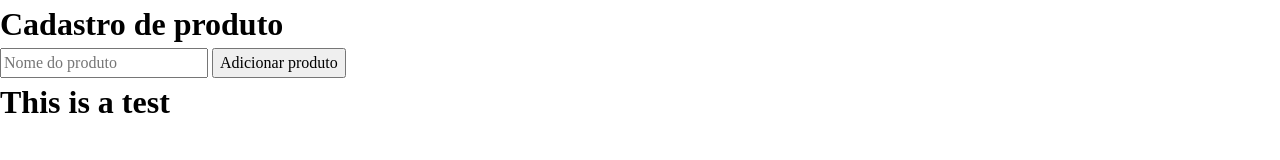
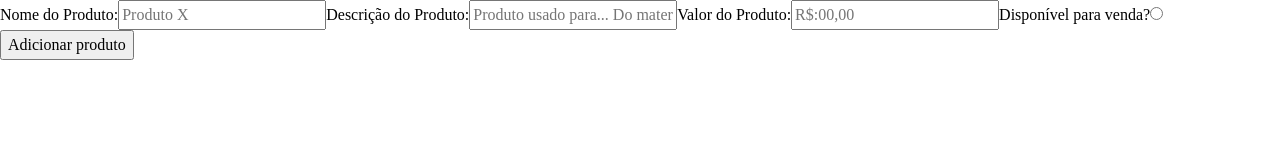
Before and after one commit to Lucas-AVS/product-list, a website built with webpack: page dist/index.html in a window 1280 px wide. Built offline with nearby package versions, Linux system fonts and the light colour scheme.

Commit message:
refactor: replace static HTML form with dynamic creation using JS

```diff
--- a/src/index.js
+++ b/src/index.js
@@ -2,7 +2,68 @@ import "./style.css";
 
 const content = document.querySelector(".product-container");
 
-const test = document.createElement("h1");
-test.textContent = "This is a test";
+// Nome do Produto
+const nameLabel = document.createElement("label");
+nameLabel.textContent = "Nome do Produto:";
+nameLabel.htmlFor = "name-input";
 
-content.appendChild(test);
+const nameInput = document.createElement("input");
+nameInput.className = "name-input";
+nameInput.id = "name-input";
+nameInput.placeholder = "Produto X";
+
+// Descrição do Produto
+const descriptionLabel = document.createElement("label");
+descriptionLabel.textContent = "Descrição do Produto:";
+descriptionLabel.htmlFor = "description-input";
+
+const descriptionInput = document.createElement("input");
+descriptionInput.className = "description-input";
+descriptionInput.id = "description-input";
+descriptionInput.placeholder = "Produto usado para... Do material... Na cor...";
+
+// Valor do Produto
+const valueLabel = document.createElement("label");
+valueLabel.textContent = "Valor do Produto:";
+valueLabel.htmlFor = "value-input";
+
+const valueInput = document.createElement("input");
+valueInput.className = "value-input";
+valueInput.id = "value-input";
+valueInput.placeholder = "R$:00,00";
+
+// Disponível para Venda
+const availableLabel = document.createElement("label");
+availableLabel.textContent = "Disponível para venda?";
+availableLabel.htmlFor = "available-input";
+
+const availableInput = document.createElement("input");
+availableInput.className = "available-input";
+availableInput.id = "available-input";
+availableInput.type = "radio";
+
+// Botão de Adicionar Produto
+const newProductBtn = document.createElement("button");
+newProductBtn.className = "new-product-button";
+newProductBtn.textContent = "Adicionar produto";
+
+// Adiciona os elementos ao container
+content.appendChild(nameLabel);
+content.appendChild(nameInput);
+
+content.appendChild(descriptionLabel);
+content.appendChild(descriptionInput);
+
+content.appendChild(valueLabel);
+content.appendChild(valueInput);
+
+content.appendChild(availableLabel);
+content.appendChild(availableInput);
+
+content.appendChild(newProductBtn);
+
+// {
+//   - Descrição do produto - campo de texto
+//   - Valor do produto - campo de valor
+//   - Disponível para venda - campo com 2 opções: sim / não
+// }
```
Also changed, not shown: dist/index.html.
